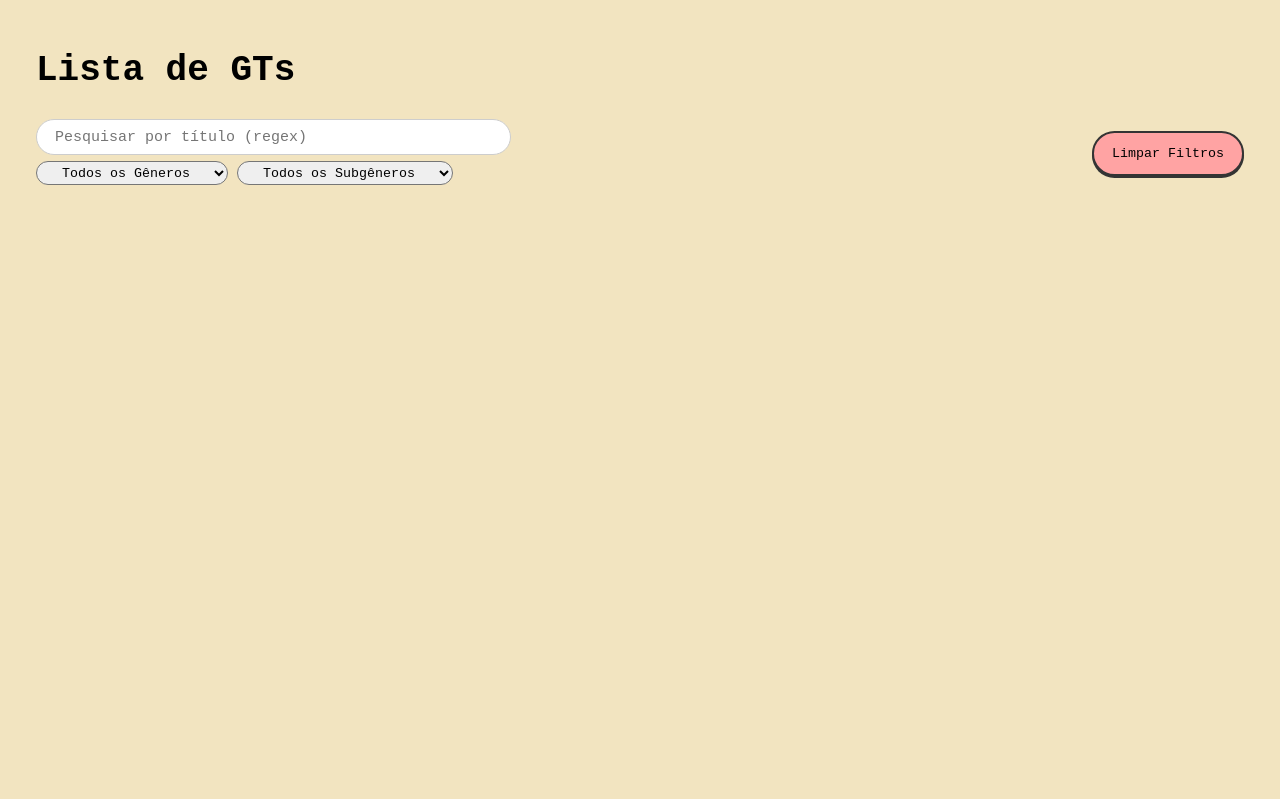
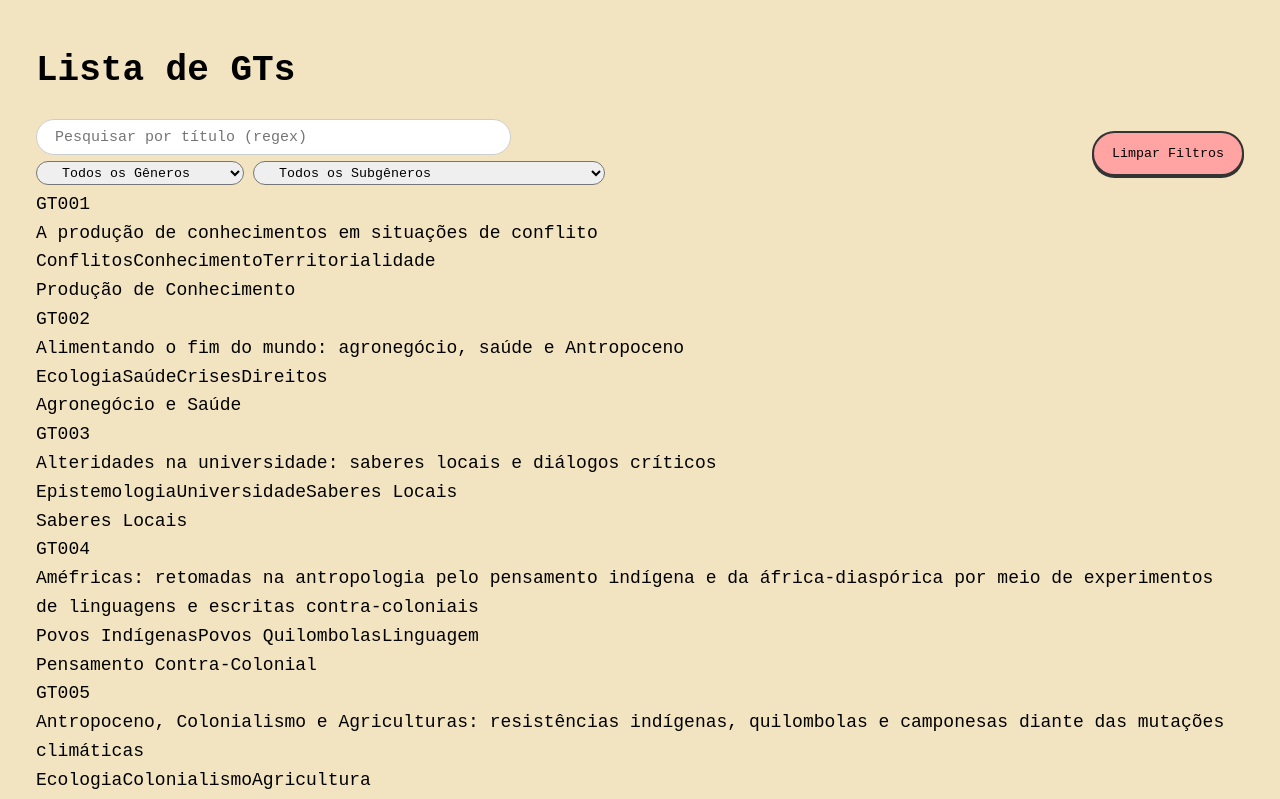
Before and after one commit to mfaria-tech/gts_list, a Next.js app: page / in a window 1280 px wide. Shown: the top 799 px of the page. Built offline with nearby package versions, Linux system fonts and the light colour scheme; a web font is replaced by a local one.

Commit message:
feat(components/gtlist.tsx): Created component related to displaying the GT list. Updated filter rule to support the list

```diff
--- /dev/null
+++ b/src/app/_components/gtlist.tsx
@@ -0,0 +1,54 @@
+"use client";
+import React from "react";
+
+interface GT {
+  gt: string;
+  titulo: string;
+  link: string;
+  genero: string;
+  subgenero: string;
+}
+
+interface Props {
+  gts: GT[];
+  onSelect: (gt: GT) => void;
+}
+
+const coresGradientes = [
+  "tag-color-1",
+  "tag-color-2",
+  "tag-color-3",
+  "tag-color-5",
+  "tag-color-6",
+  "tag-color-7",
+];
+
+const GTList: React.FC<Props> = ({ gts, onSelect }) => {
+  return (
+    <div className="list-gt">
+      {gts.map((gt, index) => (
+        <div
+          key={gt.gt}
+          className="item-gt"
+          onClick={() => onSelect(gt)}
+        >
+          <div className="gt-id">{gt.gt}</div>
+          <div className="gt-title">{gt.titulo}</div>
+          <div className="gt-gender">
+            {gt.genero.split(",").map((genero, i) => (
+              <span
+                key={i}
+                className={`tag-gender ${coresGradientes[i % coresGradientes.length]}`}
+              >
+                {genero.trim()}
+              </span>
+            ))}
+          </div>
+          <div className="gt-subgenre">{gt.subgenero}</div>
+        </div>
+      ))}
+    </div>
+  );
+};
+
+export default GTList;
--- a/src/app/page.tsx
+++ b/src/app/page.tsx
@@ -3,12 +3,75 @@ import { useEffect, useState } from "react";
 import Search from "./_components/search";
 import FilterTags from "./_components/filtertags";
 import ClearFilters from "./_components/clearfilters";
+import GTList from "./_components/gtlist";
+
+interface GT {
+  gt: string;
+  titulo: string;
+  link: string;
+  genero: string;
+  subgenero: string;
+}
 
 export default function Home() {
   const [search, setSearch] = useState("");
   const [selectedGender, setSelectedGender] = useState<string | null>(null);
   const [selectedSubgenre, setSelectedSubgenre] = useState<string | null>(null);
+  const [gts, setGts] = useState<GT[]>([]);
+  const [filteredGts, setFilteredGts] = useState<GT[]>([]);
+  const [selectedGT, setSelectedGT] = useState<GT | null>(null);
   const [isViewing, setIsViewing] = useState(false);
+
+  useEffect(() => {
+    const fetchData = async () => {
+      const res = await fetch("/data/list_gts.json");
+      const data = await res.json();
+      setGts(data);
+      setFilteredGts(data);
+    };
+    fetchData();
+  }, []);
+
+  useEffect(() => {
+    let tempGts = gts;
+
+    if (search) {
+      const regex = new RegExp(search, "i");
+      tempGts = tempGts.filter((gt) => regex.test(gt.titulo));
+    }
+
+    if (selectedGender) {
+      tempGts = tempGts.filter((gt) =>
+        gt.genero.toLowerCase().includes(selectedGender.toLowerCase())
+      );
+    }
+
+    if (selectedSubgenre) {
+      tempGts = tempGts.filter((gt) =>
+        gt.subgenero.toLowerCase().includes(selectedSubgenre.toLowerCase())
+      );
+    }
+
+    setFilteredGts(tempGts);
+  }, [search, selectedGender, selectedSubgenre, gts]);
+
+  const generos = Array.from(
+    new Set(gts.flatMap((gt) => gt.genero.split(",").map((g) => g.trim())))
+  ).sort((a, b) => a.localeCompare(b));
+
+  const subgeneros = Array.from(
+    new Set(gts.map((gt) => gt.subgenero))
+  ).sort((a, b) => a.localeCompare(b));
+
+  const handleSelectGT = (gt: GT) => {
+    setSelectedGT(gt);
+    setIsViewing(true);
+  };
+
+  const handleBack = () => {
+    setSelectedGT(null);
+    setIsViewing(false);
+  };
 
   return (
     <main className="main">
@@ -19,8 +82,8 @@ export default function Home() {
           <div className="filters">
             <Search search={search} onSearchChange={setSearch} />
             <FilterTags
-              genders={[]}
-              subgenres={[]}
+              genders={generos}
+              subgenres={subgeneros}
               selectedGender={selectedGender}
               selectedSubgenre={selectedSubgenre}
               onGenderChange={setSelectedGender}
@@ -34,6 +97,7 @@ export default function Home() {
               }}
             />
           </div>
+          <GTList gts={filteredGts} onSelect={handleSelectGT} />
         </>
       )}
     </main>
```
